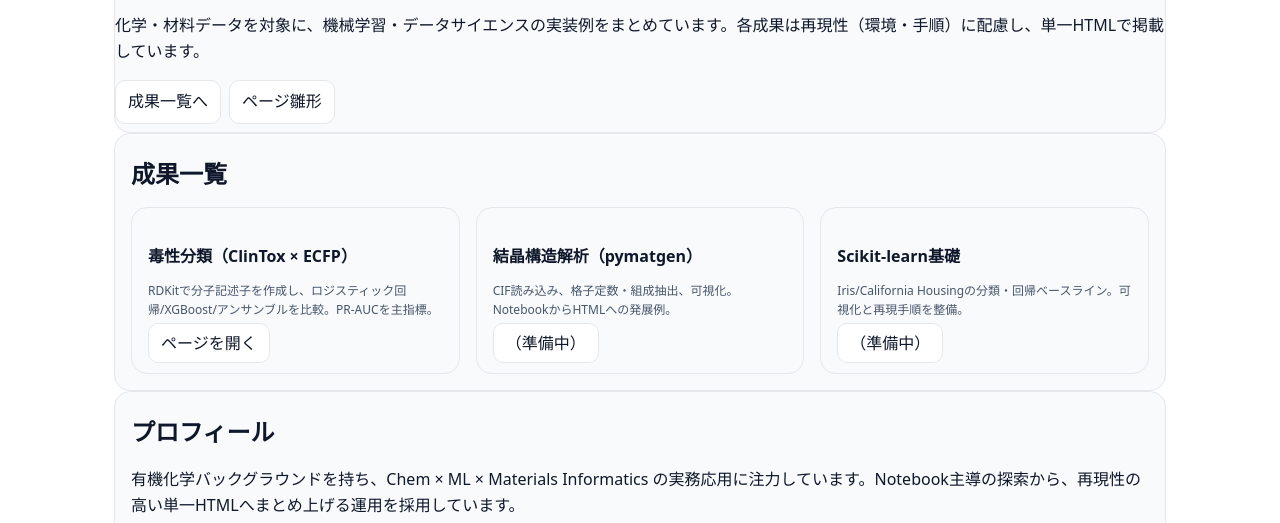
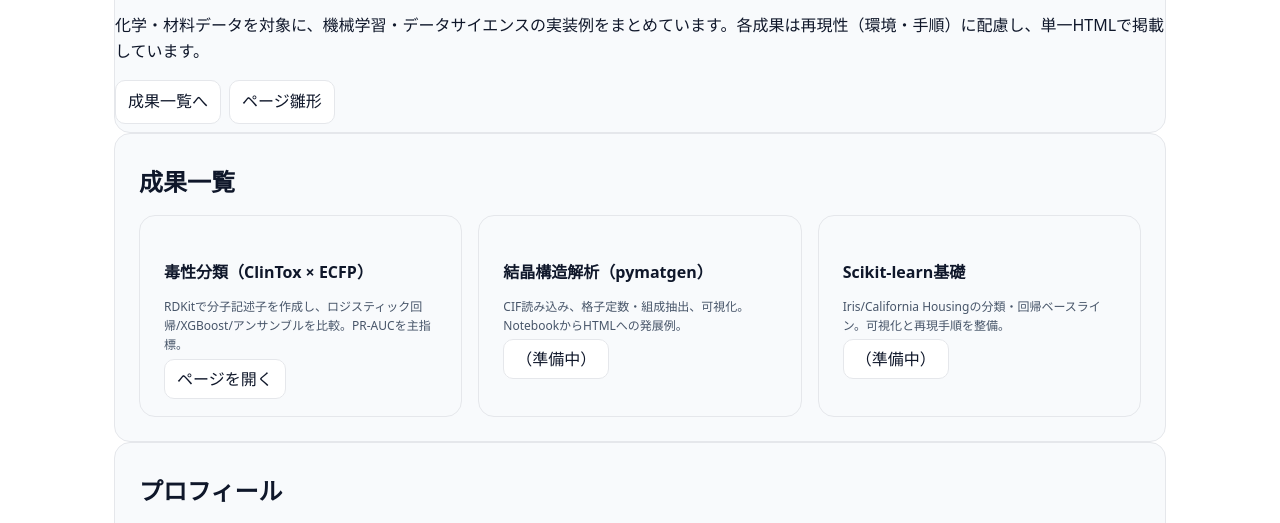
Before and after one commit to unineko1145/portfolio-repo, a plain HTML site: page docs/index.html in a window 1280 px wide. Shown: the part 211-734 px from the top of the page. Drawn offline with Linux system fonts and the light colour scheme.

Commit message:
renew wabpage

```diff
--- a/docs/index.html
+++ b/docs/index.html
@@ -23,7 +23,8 @@ nav{display:flex;gap:8px;flex-wrap:wrap}
 nav a{color:var(--muted);text-decoration:none;padding:6px 10px;border-radius:8px}
 nav a:hover{background:var(--card);color:var(--fg)}
 .grid{display:grid;gap:16px}
-.card{background:var(--card);border:1px solid var(--border);border-radius:16px;padding:16px}
+.card{
+  background:var(--card);  border:1px solid var(--border); border-radius:16px;padding:24px;}
 .hero{padding:28px 0 8px}
 .hero h1{font-size:clamp(22px,4vw,34px);margin:.2em 0}
 .btn{appearance:none;border:1px solid var(--border);background:var(--bg);color:var(--fg);border-radius:10px;padding:8px 12px;cursor:pointer;text-decoration:none}
```
